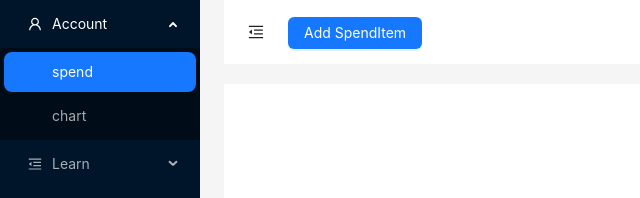
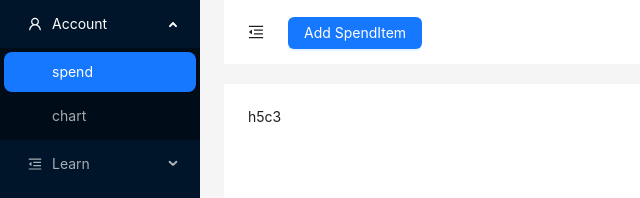
Before and after one commit to Petrificus-totalus/my-website, a React (Create React App) app: page /learn_h5c3 in a window 1280 px wide. Shown: the top 198 px of the page, without its empty margins (0-640 px from the left). Built offline with nearby package versions, Linux system fonts and the light colour scheme.

Commit message:
add h5c3 page

```diff
--- a/src/App.js
+++ b/src/App.js
@@ -16,6 +16,7 @@ import Home from "./spend";
 import Chart from "./chart";
 import Leetcode from "./leetcode";
 import UploadSpend from "./Component/uploadSpend";
+import H5c3 from "./h5c3";
 
 const { SubMenu } = Menu;
 const { Header, Content, Sider } = Layout;
@@ -48,6 +49,9 @@ const App = () => {
             <SubMenu key="learn" icon={<MenuFoldOutlined />} title="Learn">
               <Menu.Item key="leetcode">
                 <Link to="/learn_leetcode">leetcode</Link>
+              </Menu.Item>
+              <Menu.Item key="h5c3">
+                <Link to="/learn_h5c3">h5c3</Link>
               </Menu.Item>
             </SubMenu>
           </Menu>
@@ -87,6 +91,7 @@ const App = () => {
               <Route path="/account_spend" element={<Home />} />
               <Route path="/account_chart" element={<Chart />} />
               <Route path="/learn_leetcode" element={<Leetcode />} />
+              <Route path="/learn_h5c3" element={<H5c3 />} />
             </Routes>
           </Content>
         </Layout>
--- /dev/null
+++ b/src/h5c3.jsx
@@ -0,0 +1,5 @@
+import React from "react";
+
+export default function h5c3() {
+  return <div>h5c3</div>;
+}
```
